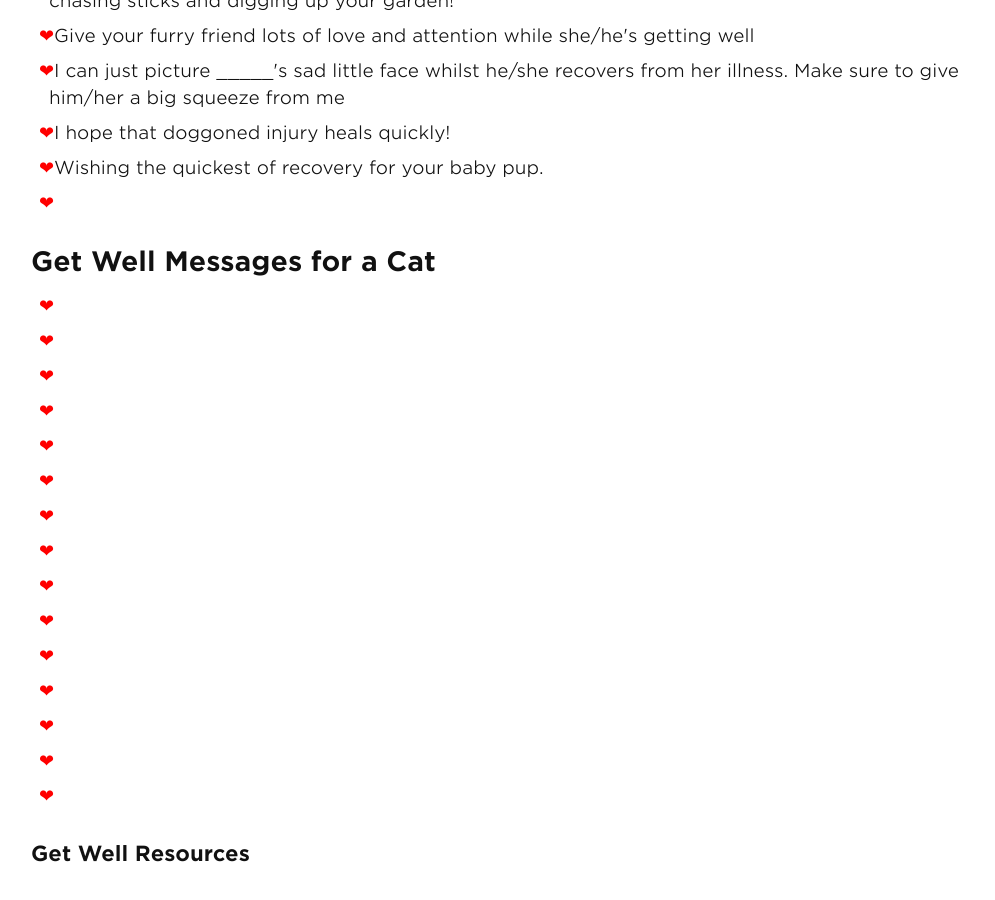
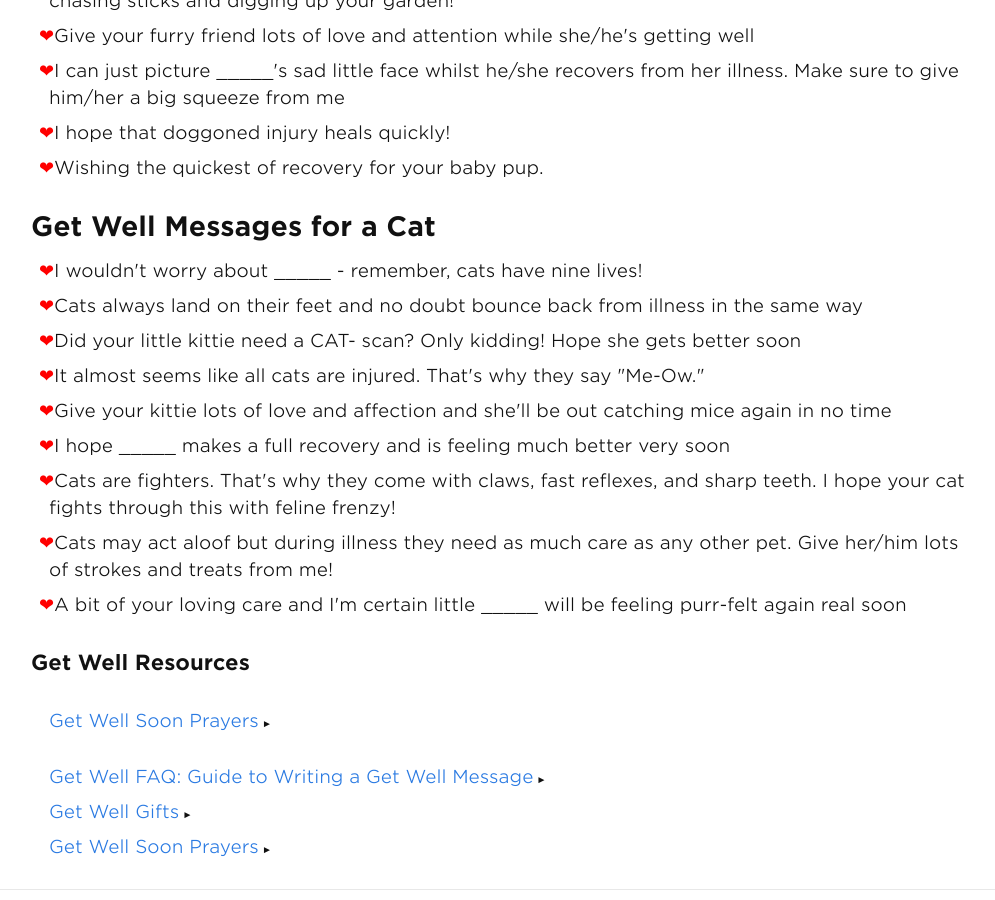
Before and after one commit to andyml123/andyml123.github.io, a Jekyll site: the page built from get-well-soon-messages-for-a-pet.md, in a window 1280 px wide and 900 px high, scrolled down 1538 px. Shown: the whole window, without its empty margins (139-1134 px from the left). Built offline with Jekyll 4.4.1, drawn with Linux system fonts in a browser that asks for light colours.

Commit message:
Update get-well-soon-messages-for-a-pet.md

```diff
--- a/get-well-soon-messages-for-a-pet.md
+++ b/get-well-soon-messages-for-a-pet.md
@@ -49,26 +49,19 @@ If you aren't sure what to write in a pet get well card then take a look at the
 <li>I can just picture _____'s sad little face whilst he/she recovers from her illness. Make sure to give him/her a big squeeze from me</li>
 <li>I hope that doggoned injury heals quickly!</li>
 <li>Wishing the quickest of recovery for your baby pup.</li>
-<li></li>
 </ul>
 
 
 <h2>Get Well Messages for a Cat</h2>
 
 <ul class="heart">
-<li></li>
-<li></li>
-<li></li>
-<li></li>
-<li></li>
-<li></li>
-<li></li>
-<li></li>
-<li></li>
-<li></li>
-<li></li>
-<li></li>
-<li></li>
-<li></li>
-<li></li>
+<li>I wouldn't worry about _____ - remember, cats have nine lives!</li>
+<li>Cats always land on their feet and no doubt bounce back from illness in the same way</li>
+<li>Did your little kittie need a CAT- scan? Only kidding! Hope she gets better soon</li>
+<li>It almost seems like all cats are injured. That's why they say "Me-Ow."</li>
+<li>Give your kittie lots of love and affection and she'll be out catching mice again in no time</li>
+<li>I hope _____ makes a full recovery and is feeling much better very soon</li>
+<li>Cats are fighters. That's why they come with claws, fast reflexes, and sharp teeth. I hope your cat fights through this with feline frenzy!</li>
+<li>Cats may act aloof but during illness they need as much care as any other pet. Give her/him lots of strokes and treats from me!</li>
+<li>A bit of your loving care and I'm certain little _____ will be feeling purr-felt again real soon</li>
 </ul>
```
